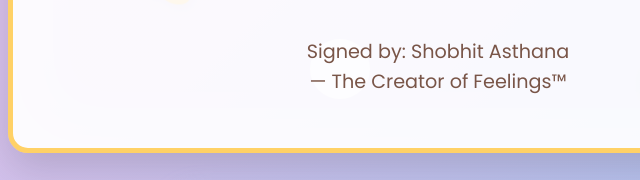
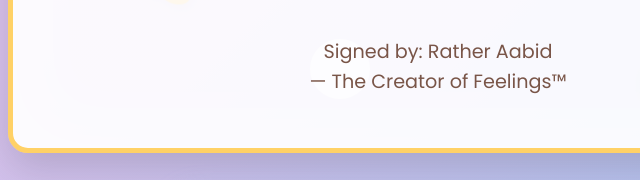
Before and after one commit to Abidd11/friendshipday, a plain HTML site: page certificate.html in a window 1280 px wide. Both pictures are taken after typing "Sample" into the empty fields and a click on the button "GENERATE MY CERTIFICATE". Shown: the part 601-781 px from the top of the page, 202-842 px from the left. Drawn offline with nearby package versions, Linux system fonts and the light colour scheme.

Commit message:
Update certificate.html

```diff
--- a/certificate.html
+++ b/certificate.html
@@ -407,7 +407,7 @@
                     <h1 id="certificate-name"></h1>
                     <p>is officially the Most Precious Friend <br> of the Year!</p>
                     <div class="certificate-signature">
-                        <p>Signed by: Shobhit Asthana</p>
+                        <p>Signed by: Rather Aabid</p>
                         <p>— The Creator of Feelings™</p>
                     </div>
                 </div>
@@ -513,4 +513,5 @@
         }
     </script>
 </body>
+
 </html>
```
